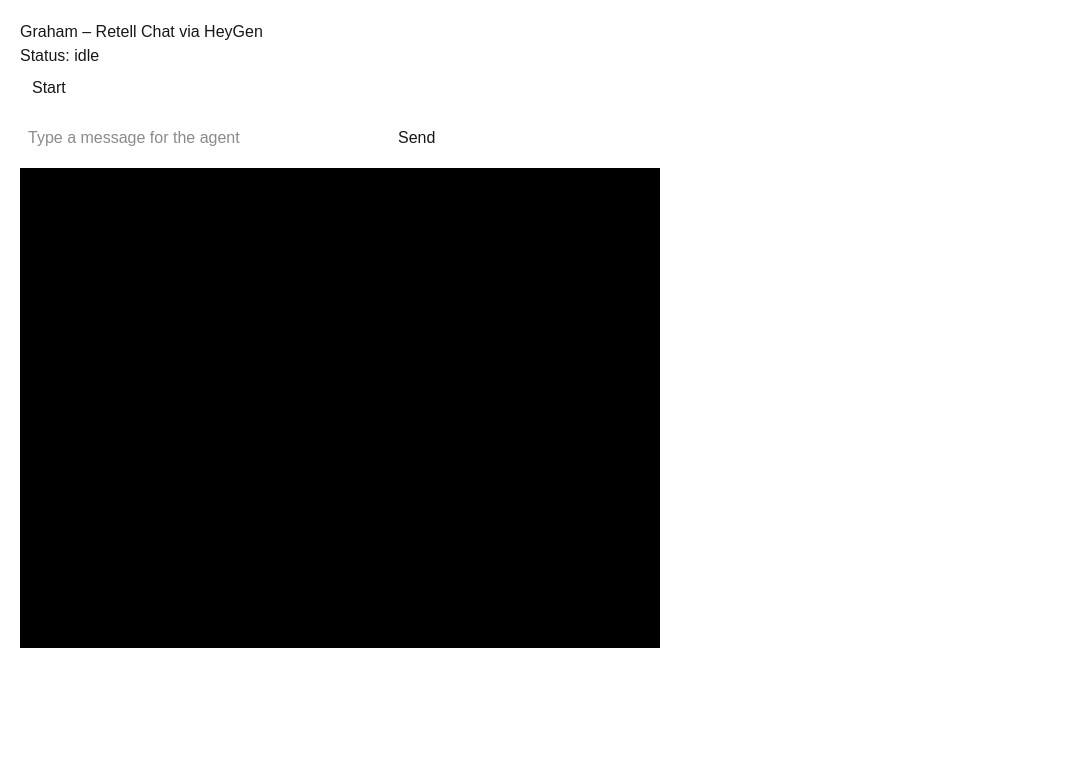
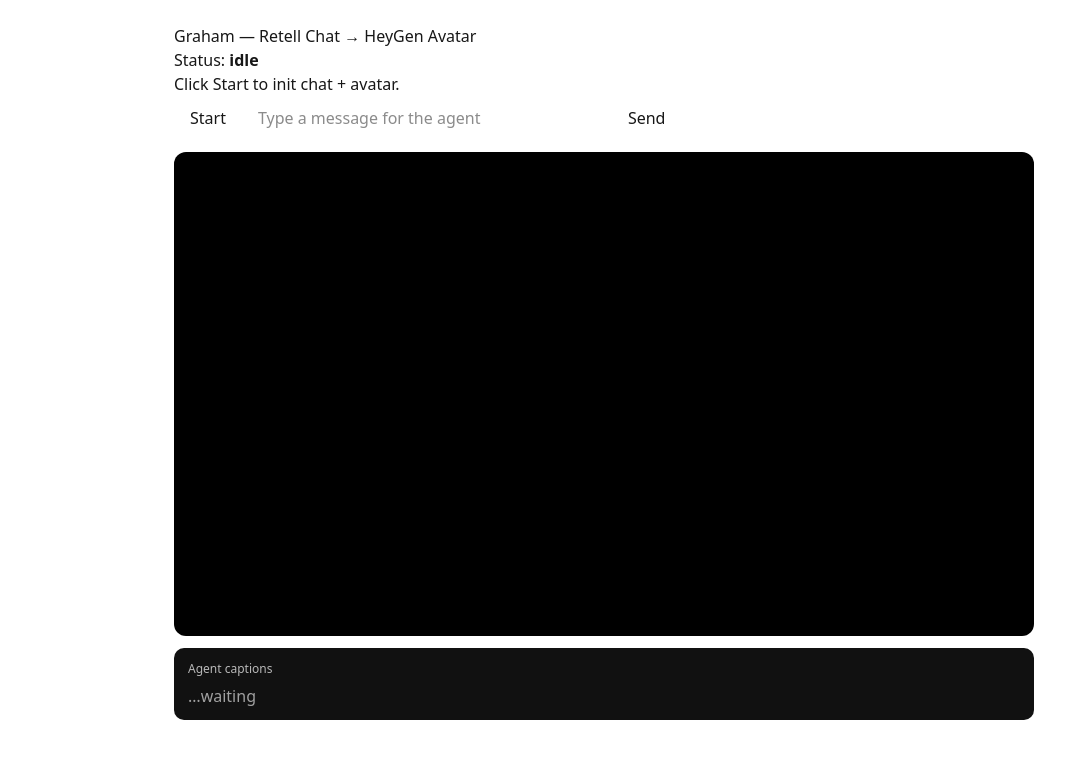
Before and after one commit to pharrisenterprises/avatar-rtl-widget-2, a Next.js app: page /avatar in a window 1280 px wide. Shown: the top 758 px of the page, without its empty margins (0-1077 px from the left). Built offline with nearby package versions, Linux system fonts and the light colour scheme.

Commit message:
Update page.tsx

```diff
--- a/app/avatar/page.tsx
+++ b/app/avatar/page.tsx
@@ -1,45 +1,67 @@
 'use client';
 
 import { useState, useRef } from 'react';
-import { StreamingAvatar, StreamingEvents, AvatarQuality } from '@heygen/streaming-avatar';
+import StreamingAvatar, {
+  StreamingEvents,
+  AvatarQuality,
+  TaskType
+} from '@heygen/streaming-avatar';
 
 export default function AvatarPage() {
-  const [avatar, setAvatar] = useState<any>(null);
-  const [status, setStatus] = useState<string>('idle');
-  const [msg, setMsg] = useState<string>('');
+  const [status, setStatus] = useState<'idle' | 'starting' | 'ready' | 'error'>('idle');
+  const [msg, setMsg] = useState<string>('Click Start to init chat + avatar.');
   const [chatId, setChatId] = useState<string>('');
+  const [captions, setCaptions] = useState<string[]>([]);
+  const avatarRef = useRef<StreamingAvatar | null>(null);
   const videoRef = useRef<HTMLVideoElement>(null);
 
-  // Queue system so HeyGen speaks one thing at a time
-  const speakQueue: string[] = [];
+  // simple speak queue so lines do not overlap
+  const speakQueueRef = useRef<string[]>([]);
+  const speakingRef = useRef<boolean>(false);
+
   function enqueueToSpeak(text: string) {
-    speakQueue.push(text);
+    const t = (text || '').trim();
+    if (!t) return;
+    speakQueueRef.current.push(t);
+    drainSpeakQueue().catch(() => {});
   }
-  async function drainSpeakQueue(a: any) {
-    while (speakQueue.length > 0) {
-      const text = speakQueue.shift();
-      if (!text) continue;
-      await a.speak({ text });
+
+  async function drainSpeakQueue() {
+    const a = avatarRef.current;
+    if (!a) return;
+    if (speakingRef.current) return;
+    speakingRef.current = true;
+    try {
+      while (speakQueueRef.current.length) {
+        const next = speakQueueRef.current.shift();
+        if (!next) continue;
+        await a.speak({ text: next, task_type: TaskType.REPEAT } as any);
+        setCaptions((prev) => [...prev.slice(-10), next]);
+      }
+    } finally {
+      speakingRef.current = false;
     }
   }
 
   async function start() {
     try {
       setStatus('starting');
-      setMsg('Starting chat + avatar...');
+      setMsg('Starting Retell chat session…');
 
-      // 1) Start Retell Chat
+      // 1) start a retell CHAT session (no audio)
       const r1 = await fetch('/api/retell-chat/start', { method: 'POST' });
       if (!r1.ok) throw new Error('Chat start failed');
       const { chat_id } = await r1.json();
       setChatId(chat_id);
 
-      // 2) Start HeyGen
+      // 2) get heygen token and start avatar
+      setMsg('Starting HeyGen avatar…');
       const r2 = await fetch('/api/heygen-token', { method: 'POST' });
       if (!r2.ok) throw new Error('HeyGen token failed');
       const { token } = await r2.json();
 
       const a = new StreamingAvatar({ token });
+
       a.on(StreamingEvents.STREAM_READY, (evt: any) => {
         const stream: MediaStream = evt.detail;
         if (videoRef.current) {
@@ -50,16 +72,19 @@ export default function AvatarPage() {
         }
       });
 
+      // use your already-set public env vars
       const voiceId = process.env.NEXT_PUBLIC_HEYGEN_VOICE_ID || '';
       const avatarName = process.env.NEXT_PUBLIC_HEYGEN_AVATAR_NAME || '';
+
       const opts: any = { quality: AvatarQuality.High };
       if (voiceId) opts.voice = { voiceId };
       if (avatarName) opts.avatarName = avatarName;
 
       await a.createStartAvatar(opts);
-      setAvatar(a);
+      avatarRef.current = a;
+
       setStatus('ready');
-      setMsg('Live! Type to chat; Graham will speak the agent’s replies.');
+      setMsg('Live! Type in the Chat box; Graham will speak the agent’s reply.');
     } catch (e: any) {
       console.error(e);
       setStatus('error');
@@ -67,41 +92,45 @@ export default function AvatarPage() {
     }
   }
 
-  async function chatSend(e: React.FormEvent<HTMLFormElement>) {
+  async function sendChat(e: React.FormEvent<HTMLFormElement>) {
     e.preventDefault();
-    if (!avatar || !chatId) return;
+    if (!chatId || !avatarRef.current) return;
+
     const fd = new FormData(e.currentTarget);
     const userText = String(fd.get('chat') || '').trim();
     if (!userText) return;
 
+    // send user text to retell chat agent
     const r = await fetch('/api/retell-chat/send', {
       method: 'POST',
       headers: { 'Content-Type': 'application/json' },
       body: JSON.stringify({ chat_id: chatId, content: userText })
     });
+
     const data = await r.json();
     const agentText = (data?.text || '').trim();
+
     if (agentText) {
-      enqueueToSpeak(agentText);
-      if (avatar) await drainSpeakQueue(avatar);
+      enqueueToSpeak(agentText);            // HeyGen speaks it
+      await drainSpeakQueue();              // ensure it runs now
     }
 
+    // clear input
     (e.currentTarget.querySelector('input[name="chat"]') as HTMLInputElement).value = '';
   }
 
   return (
-    <div style={{ padding: 20 }}>
-      <h1>Graham – Retell Chat via HeyGen</h1>
-      <p>Status: {status}</p>
+    <main style={{ padding: 24, maxWidth: 980, margin: '0 auto', fontFamily: 'system-ui' }}>
+      <h1>Graham — Retell Chat → HeyGen Avatar</h1>
+      <p>Status: <b>{status}</b></p>
       <p>{msg}</p>
 
-      <div style={{ marginBottom: 10 }}>
-        <button onClick={start} style={{ padding: '8px 12px', borderRadius: 8, cursor: 'pointer' }}>
+      <div style={{ display: 'flex', gap: 8, flexWrap: 'wrap', alignItems: 'center', marginBottom: 12 }}>
+        <button onClick={start} style={{ padding: '10px 16px', borderRadius: 8, cursor: 'pointer' }}>
           Start
         </button>
-      </div>
 
-      <form onSubmit={chatSend} style={{ display: 'flex', gap: 6, marginBottom: 10 }}>
+        <form onSubmit={sendChat} style={{ display: 'flex', gap: 6 }}>
           <input
             name="chat"
             placeholder="Type a message for the agent"
@@ -111,8 +140,29 @@ export default function AvatarPage() {
             Send
           </button>
         </form>
+      </div>
 
-      <video ref={videoRef} autoPlay playsInline style={{ width: 640, height: 480, background: '#000' }} />
+      <video
+        ref={videoRef}
+        autoPlay
+        playsInline
+        style={{ width: '100%', maxWidth: 860, aspectRatio: '16/9', background: '#000', borderRadius: 12 }}
+      />
+
+      {/* captions – exactly what we send to HeyGen */}
+      <div
+        style={{
+          marginTop: 12, padding: '12px 14px', borderRadius: 10,
+          background: '#111', color: '#fff', lineHeight: 1.5, fontSize: 16, maxWidth: 860
+        }}
+      >
+        <div style={{ opacity: 0.7, fontSize: 12, marginBottom: 6 }}>Agent captions</div>
+        {captions.length === 0 ? (
+          <div style={{ opacity: 0.6 }}>…waiting</div>
+        ) : (
+          captions.map((c, i) => (<div key={i} style={{ margin: '4px 0' }}>• {c}</div>))
+        )}
       </div>
+    </main>
   );
 }
```
Lines whose indentation alone changed are shown as unchanged.
